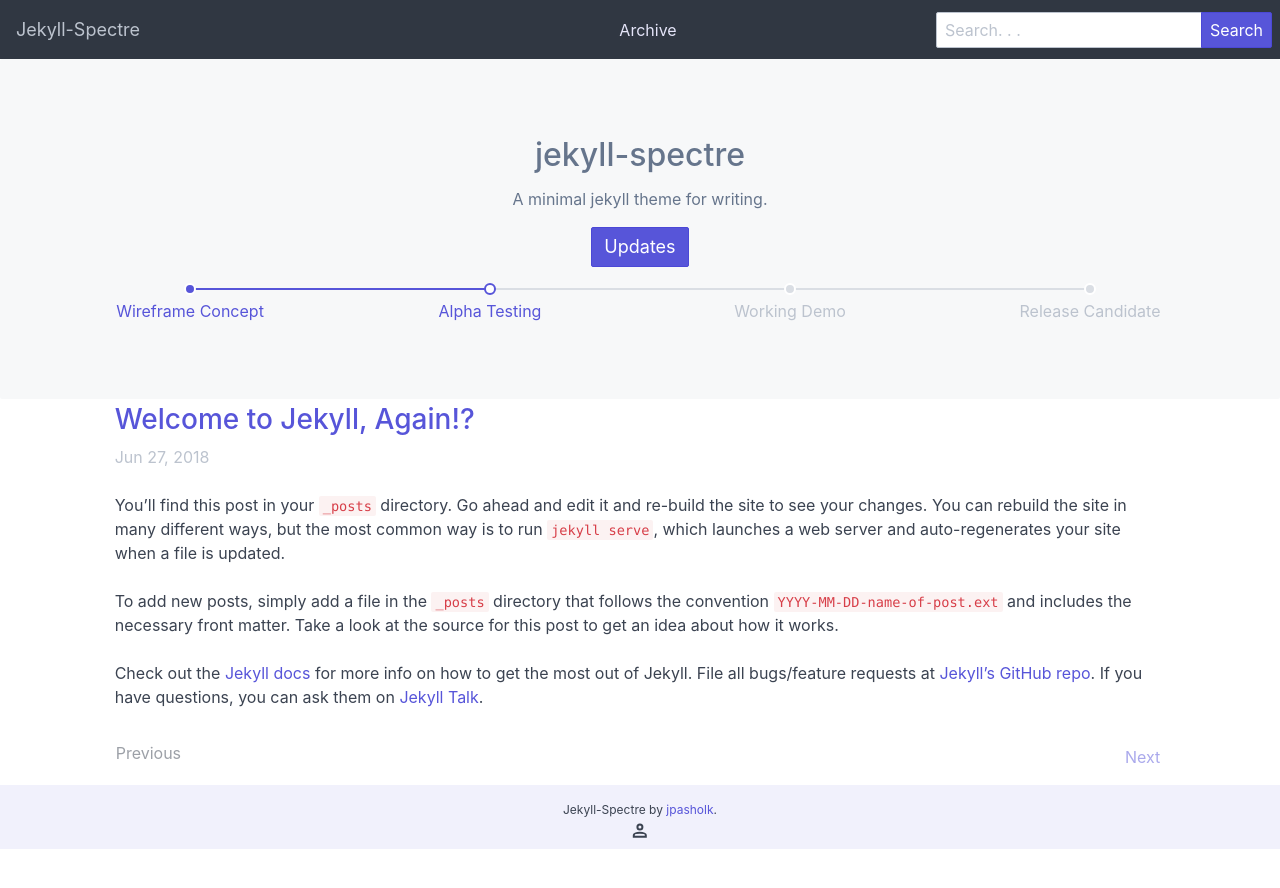
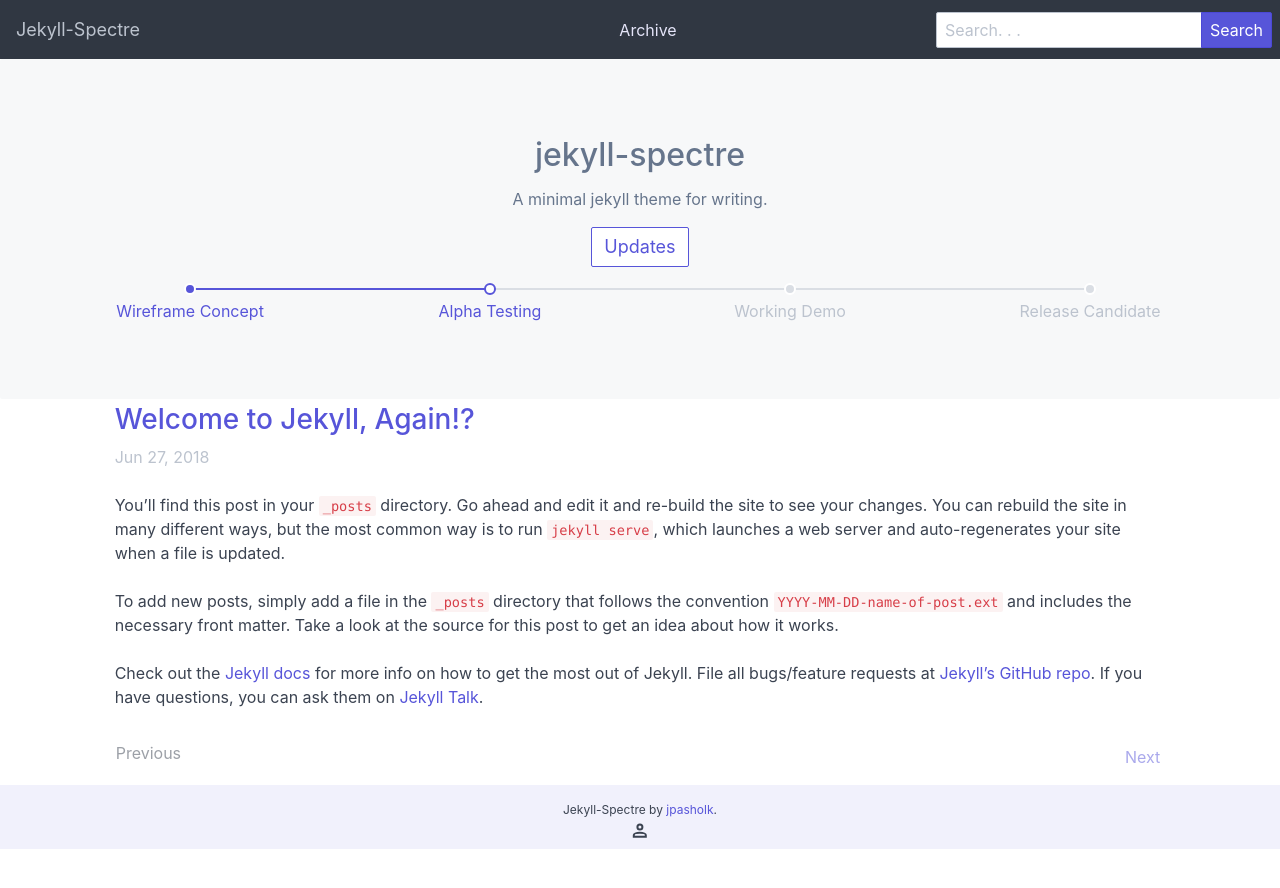
Before and after one commit to jpasholk/jekyll-spectre, a Jekyll site: the page built from index.html, in a window 1280 px wide. Shown: the top 888 px of the page. Built offline with Jekyll 4.4.1, drawn with Linux system fonts in a browser that asks for light colours; the list of posts is cut into pages by our own code.

Commit message:
fixed a link

```diff
--- a/_layouts/home.html
+++ b/_layouts/home.html
@@ -9,9 +9,9 @@ layout: default
         <p class="empty-title h2">jekyll-spectre</p>
         <p class="empty-subtitle">A minimal jekyll theme for writing.</p>
       <div class="empty-action">
-        <button class="btn btn-primary btn-lg"><a href="https://twitter.com/jpasholk"></a>Updates</a></button>
+        <button class="btn btn-lg"><a href="https://twitter.com/jpasholk">Updates</a></button>
       </div>
-      <div class="p-2 pt-2 d-flex">
+      <div class="p-2 pt-2">
         <ul class="step">
           <li class="step-item">
             <a href="#" class="tooltip" data-tooltip="Step 1">Wireframe Concept</a>
```
